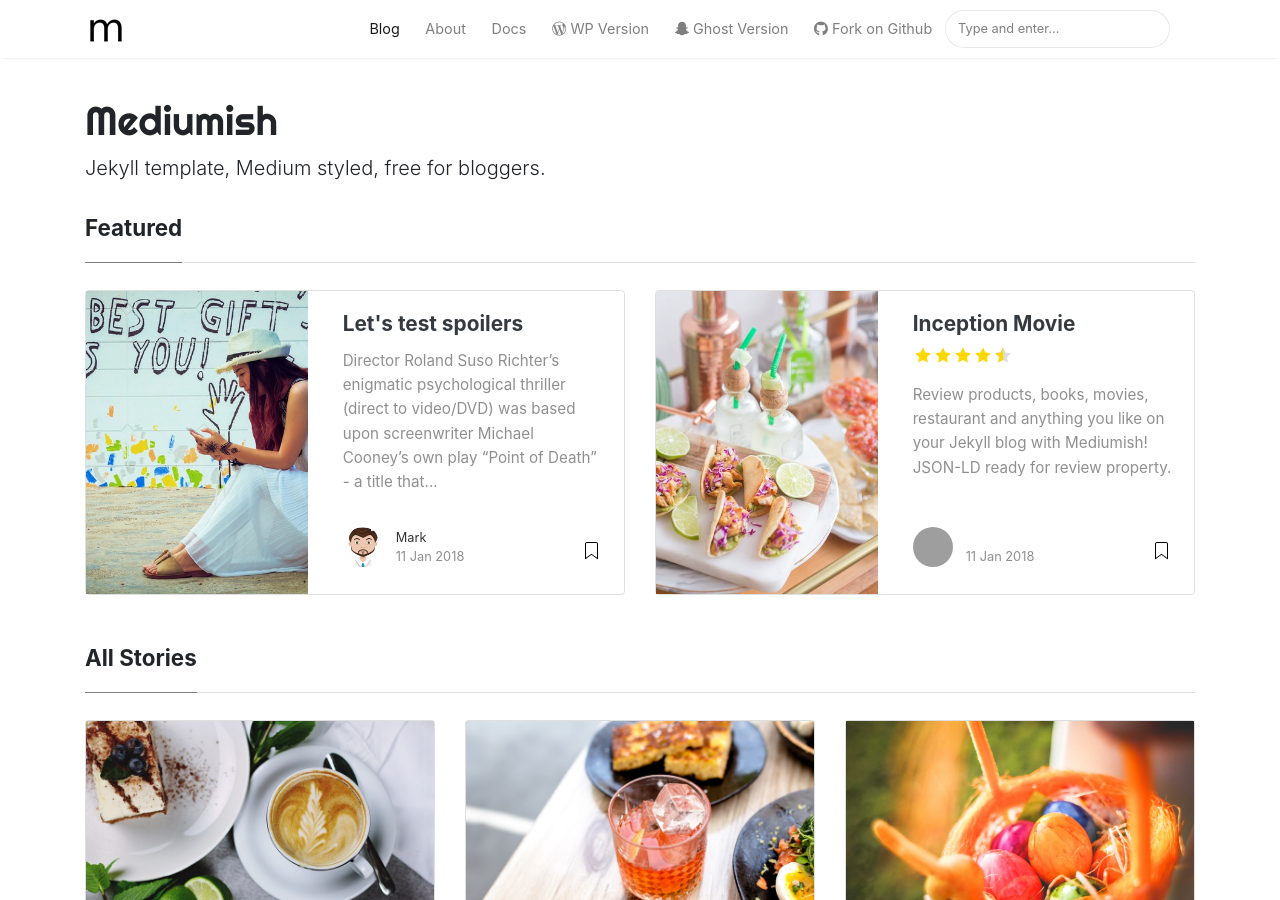
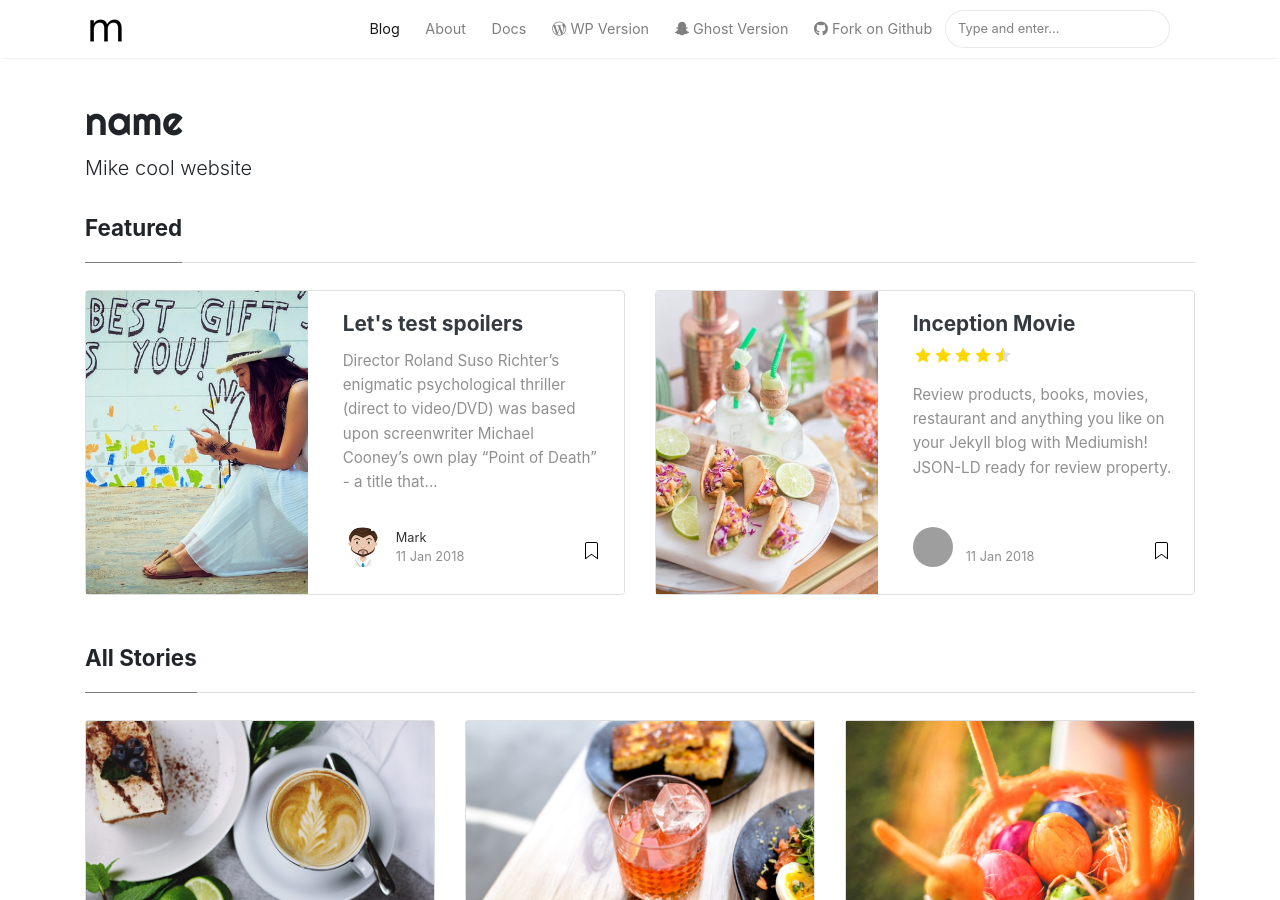
Before and after one commit to mikewharton/mikewharton.github.io, a Jekyll site: the page built from index.html, in a window 1280 px wide and 900 px high. Built offline with Jekyll 4.4.1, drawn with Linux system fonts in a browser that asks for light colours; nearby versions of some CDN libraries; the list of posts is cut into pages by our own code; some of the changed text lies outside the part shown; grey boxes are pictures that could not be loaded.

Commit message:
fix baseurl

```diff
--- a/_config.yml
+++ b/_config.yml
@@ -1,13 +1,13 @@
 # Site
-name: "Mediumish"
-title: "Mediumish"
-description: "Jekyll template, Medium styled, free for bloggers."
+name: "name"
+title: "title"
+description: "Mike cool website"
 logo: 'assets/images/logo.png'
 favicon: 'assets/images/logo.png'
-baseurl: /mediumish-theme-jekyll
-google_analytics: 'UA-46278016-1'
+baseurl: /
+google_analytics: ''
 disqus: 'demowebsite'
-mailchimp-list: 'https://wowthemes.us11.list-manage.com/subscribe/post?u=8aeb20a530e124561927d3bd8&amp;id=8c3d2d214b'
+mailchimp-list: ''
 include: ["_pages"]
 permalink: /:title/
 
```
